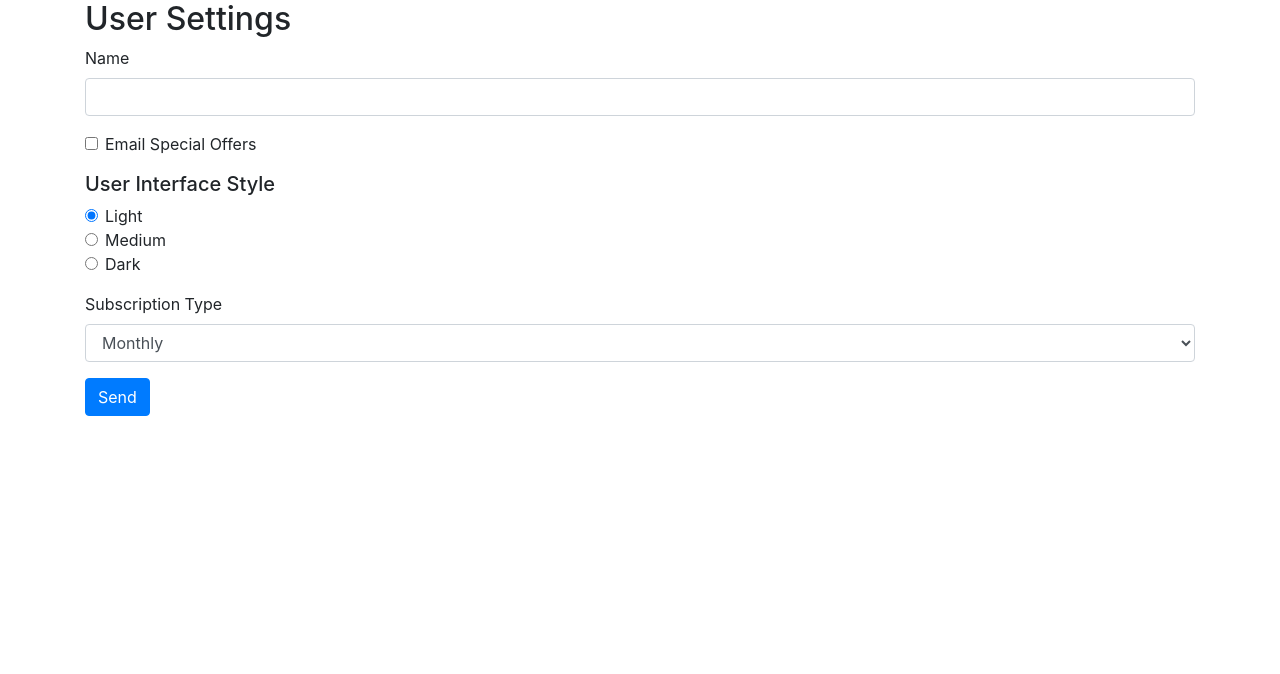
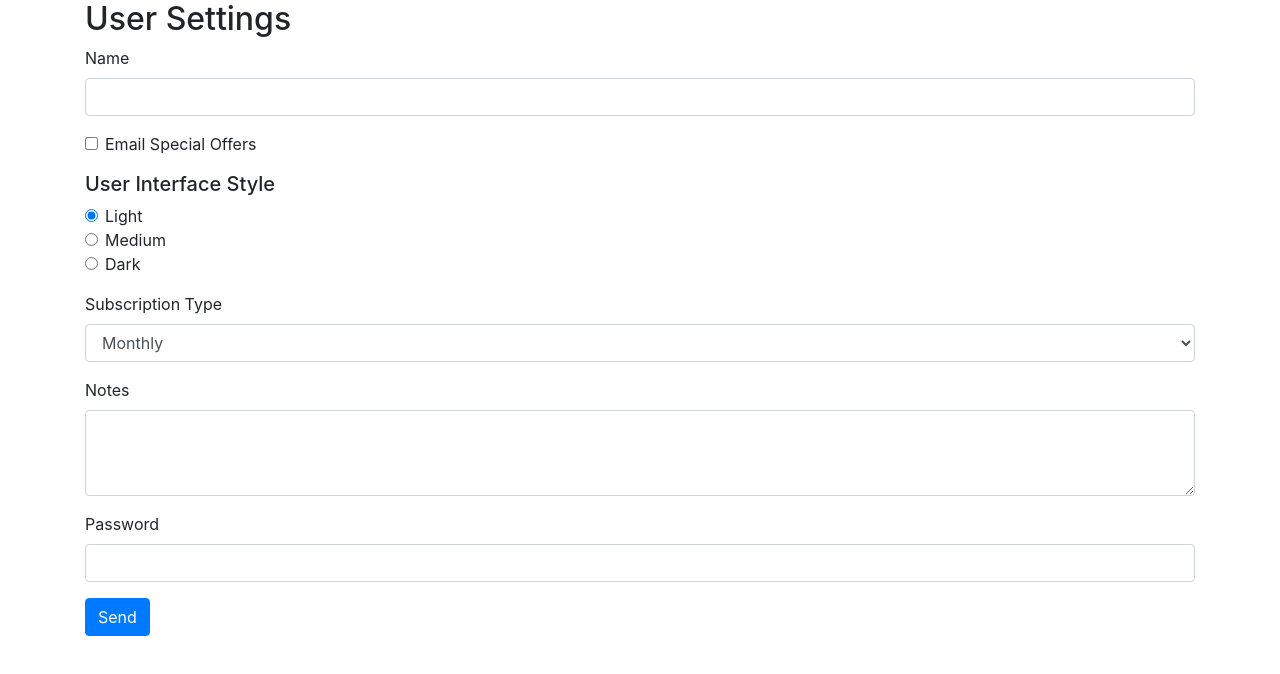
Before and after one commit to Inventrohyder/ps-demo-Angular-forms, an Angular app: page / in a window 1280 px wide. Shown: the top 674 px of the page. Built offline with nearby package versions, Linux system fonts and the light colour scheme.

Commit message:
Add other form controls

```diff
--- a/src/app/user-settings-form/user-settings-form.component.html
+++ b/src/app/user-settings-form/user-settings-form.component.html
@@ -46,6 +46,16 @@
             </select>
         </div>
 
+        <div class="form-group">
+            <label for="notes">Notes</label>
+            <textarea id="notes" name="notes" class="form-control" rows="3"></textarea>
+        </div>
+
+        <div class="form-group">
+            <label for="password">Password</label>
+            <input type="password" id="password" name="password" class="form-control" />
+        </div>
+
         <button class="btn btn-primary">Send</button>
     </form>
 </div>
```
